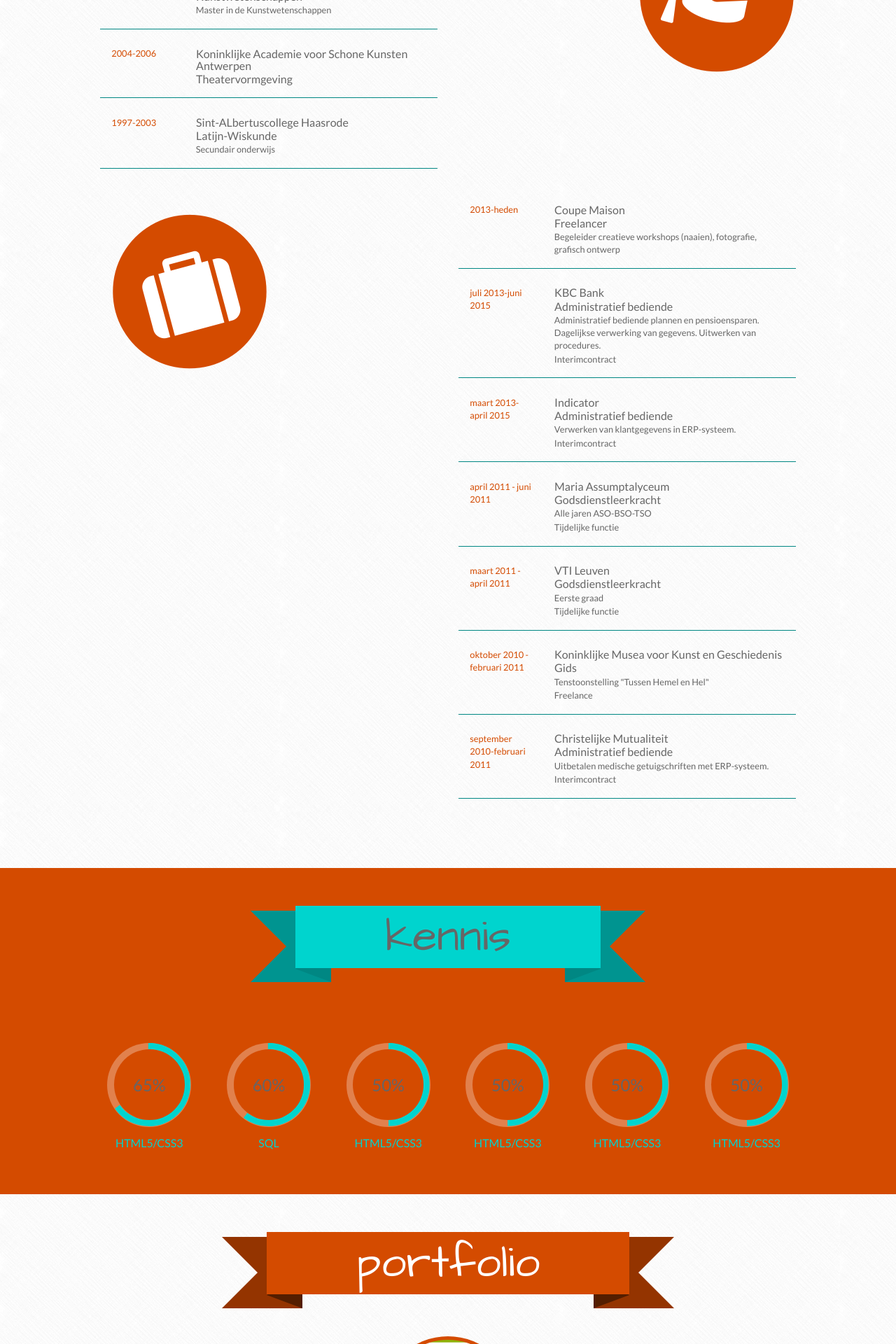
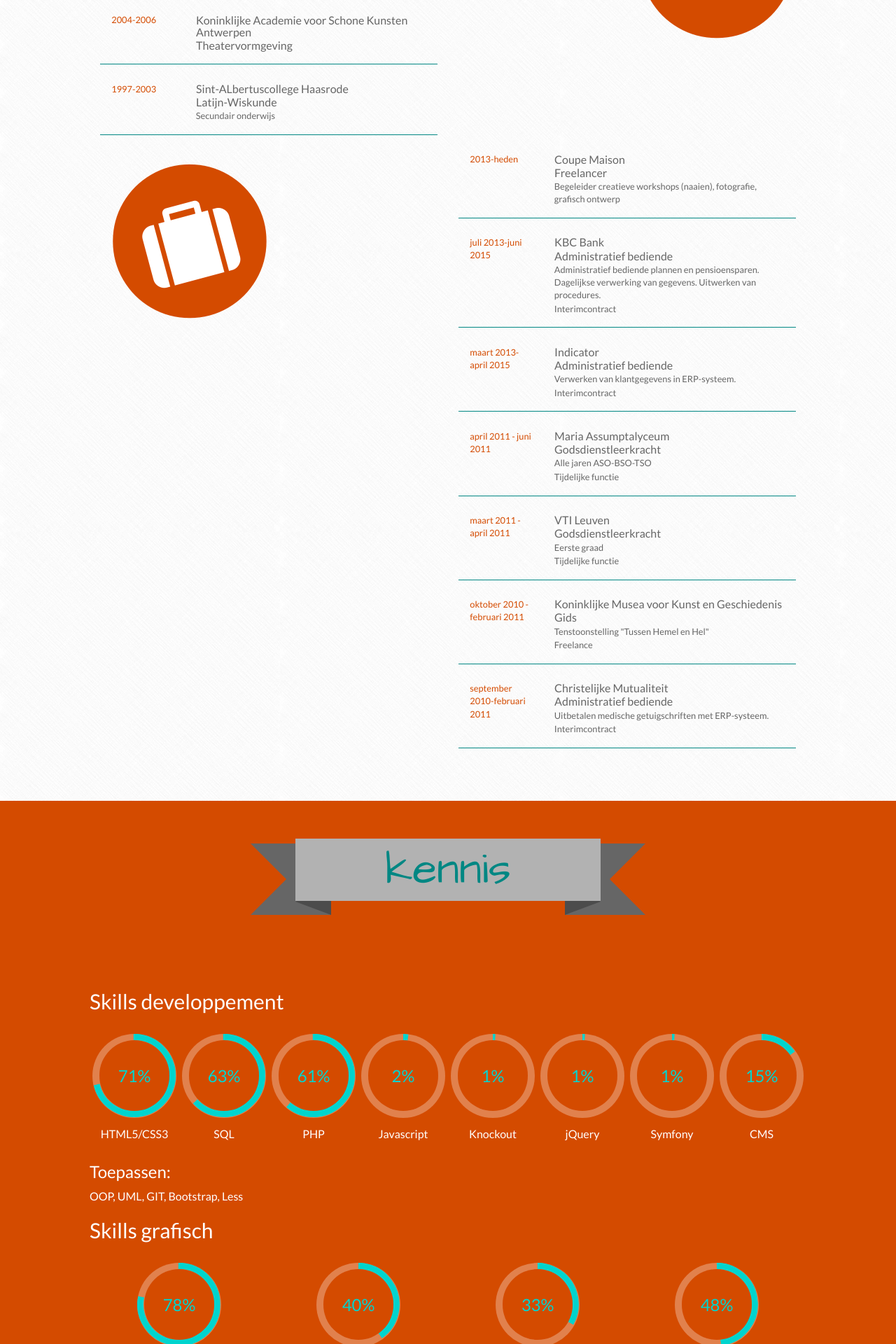
Before and after one commit to InnekeVM/personal-website, a PHP site: page / in a window 1280 px wide. Shown: the part 1640-3560 px from the top of the page at 70% size. Run offline with PHP 8.4, Linux system fonts and the light colour scheme.

Commit message:
contactform toegevoegd
contactform en begin aanvullen skills

```diff
--- a/css/circle.css
+++ b/css/circle.css
@@ -857,5 +857,5 @@
 
 /*tekstkleur*/
 .c100 > span {
-  color: #666666;
+  color: #00D4CE;
 }
--- a/css/innekevanmechelen.css
+++ b/css/innekevanmechelen.css
@@ -112,7 +112,7 @@ header h1 {
 
 }
 #wie h1 {
-    color: #d44b00;
+    color: white;
 
 }
 #wie p{
@@ -123,7 +123,7 @@ blockquote {
 }
 blockquote:before {
     content: open-quote;
-    color:#00D4CE;
+    color:#008783;
     font-family: 'Architects Daughter', cursive;
     font-size: 6em;
     vertical-align: -0.4em;
@@ -132,7 +132,7 @@ blockquote:before {
 }
 blockquote:after {
     content: close-quote;
-    color:#00D4CE;
+    color:#008783;
     font-family: 'Architects Daughter', cursive;
     font-size: 6em;
     vertical-align: -0.5em;
@@ -197,13 +197,17 @@ blockquote p {
     background: #d44b00;
     z-index: 0;
     position: relative;
-    color: #00D4CE;
+    color: white;
 }
 
-#kennis h1 {
-    color: #666666;
+#kennis h1{
+    color: white;
 }
 
+#kennis h2 {
+    color: white;
+    margin-bottom: 1em;
+}
 
 .percent{
     width: 7.5em;
@@ -248,10 +252,11 @@ footer{
     background: #008783;
     z-index: 0;
     position: relative;
+    color: white;
 
 }
 footer h1 {
-    color: #d44b00;
+    color: white;
 }
 
 /*clearfix*/
@@ -287,7 +292,7 @@ footer h1 {
         font-size: 4em;
     }
 
-    h2 {
+    #curriculum h2 {
         display: none;
     }
 
@@ -432,7 +437,10 @@ footer h1 {
         text-align: right;
 
     }
+    #wie h1 {
+        color: #d44b00;
 
+    }
     #wie p {
         text-align: justify;
     }
@@ -459,10 +467,10 @@ footer h1 {
 
     /*curriculum*/
 
-#curriculum h1 {
-    color: #00D4CE;
+    #curriculum h1 {
+        color: white;
 
-}
+    }
     .studie,
     .werk
 
@@ -544,13 +552,24 @@ footer h1 {
 
     /*kennis*/
     /*contact*/
-    .envelop .fa,
+    #kennis h1 {
+        color: #008783;
+    }
+
+    footer h1{
+        color: #d44b00;
+    }
+
+    .github .fa,
     .linkedin .fa{
         color: white;
+        display: block;
     }
-    .envelop .fa-envelope,
+    .github .fa-github-alt,
     .linkedin .fa-linkedin{
         color: #008783;
+
+
     }
     .email {
         width: 100%;
--- a/index.html
+++ b/index.html
@@ -43,21 +43,21 @@
         <section id="wie">
             <div class="center"><h1><span class="ribbon rb-wit"><span class="content">wie</span></span></h1></div>
 
-            <div class="span1 row vertical-center reverse">
+            <article class="span1 row vertical-center reverse">
                 <div class="col-sm-6"><div class="foto col-sm-4"></div></div>
                 <div class="wie col-sm-6">
                     <blockquote><p>Analytisch, leergierig, duizendpoot.  Kunsthistoricus van opleiding, patroontekenaar/creatief geval in bijberoep, webontwikkelaar in wording.</p></blockquote>
                     <p>Een moeilijke professionele zoektocht in de culturele- en modewereld en een steeds duidelijker wordende neus voor analytische denken overgoten met een portie creativiteit leidde mij naar een opleiding tot webontwikkelaar.
                         Veelzijdigheid en een zoektocht naar groeimogelijkheden zijn de sleutelwoorden voor mijn professionele ambities.  Mijn ontstilbare honger naar kennis en mijn uitgebreide interessewereld hoop ik hierbij te kunnen inzetten.</p>
                 </div>
-            </div>
+            </article>
         </section>
 
         <section id="curriculum">
             <div class="center"><h1><span class="ribbon rb-oranje"><span class="content">curriculum</span></span></h1></div>
 
             <div class="span1 row">
-                <section class="opleidingen">
+                <article class="opleidingen">
                     <div class="boek col-sm-6"><span class="hidden-xs fa-stack fa-4x"><i class="hidden-xs fa fa-circle fa-stack-2x"></i><i class="hidden-xs  fa fa-book fa-stack-1x"></i></span><h2>Opleidingen</h2></div>
 
                     <div class=" col-sm-6 ">
@@ -80,9 +80,9 @@
                                 <h4>Manuel en CAD-CAM patroontekenen</h4></div>
                         </div>
                     </div>
-                </section>
+                </article>
 
-                <section class="studies">
+                <article class="studies cf">
                     <div class="hoed pull-sm-right"><span class="hidden-xs fa-stack fa-4x"><i class="hidden-xs fa fa-circle fa-stack-2x"></i><i class="hidden-xs  fa fa-graduation-cap fa-stack-1x"></i></span><h2>Studies</h2></div>
 
                     <div class=" col-sm-6 ">
@@ -117,11 +117,12 @@
                                 <p>Secundair onderwijs</p></div>
                         </div>
                     </div>
-                </section>
+                </article>
 
-                <section id="werk">
+                <article id="werk">
                     <div class="koffer col-sm-6"><span class="hidden-xs fa-stack fa-4x"><i class="hidden-xs fa fa-circle fa-stack-2x"></i><i class="hidden-xs fa fa-suitcase fa-stack-1x"></i></span><h2>Werkervaring</h2></div>
-                    <div class="col-sm-6">
+                    <div class="col-sm-6 pull-right">
+
                         <div class='werk row'>
                             <div class='periode col-sm-3'><p>2013-heden</p></div>
                             <div class="col-sm-9"><h3><a href="#">Coupe Maison</a></h3>
@@ -177,22 +178,20 @@
                                 <p>Interimcontract</p></div>
                         </div>
                     </div>
-                </section>
+                </article>
             </div>
         </section>
 
         <section id="kennis">
-            <div class="center"><h1><span class="ribbon rb-blauw"><span class="content">kennis</span></span></h1></div>
+            <div class="center"><h1><span class="ribbon rb-grijs"><span class="content">kennis</span></span></h1></div>
             <div class="span1">
-                <section id="talen">
+                <h2> Skills developpement</h2>
+                <div id="informatica" class="center">
 
-
-                </section>
-                <section id="informatica" class="center">
                     <div class="percent">
                         <div>
-                            <div class="c100 p65 grootte">
-                                <span>65%</span>
+                            <div class="c100 p71 grootte">
+                                <span>71%</span>
                                 <div class="slice">
                                     <div class="bar"></div>
                                     <div class="fill"></div>
@@ -206,8 +205,8 @@
 
                     <div class="percent">
                         <div>
-                            <div class="c100 p60 grootte">
-                                <span>60%</span>
+                            <div class="c100 p63 grootte">
+                                <span>63%</span>
                                 <div class="slice">
                                     <div class="bar"></div>
                                     <div class="fill"></div>
@@ -221,8 +220,8 @@
 
                     <div class="percent ">
                         <div>
-                            <div class="c100 p50 grootte">
-                                <span>50%</span>
+                            <div class="c100 p61 grootte">
+                                <span>61%</span>
                                 <div class="slice">
                                     <div class="bar"></div>
                                     <div class="fill"></div>
@@ -230,14 +229,14 @@
                             </div>
                         </div>
                         <div class="skill">
-                            <p>HTML5/CSS3</p>
+                            <p>PHP</p>
                         </div>
                     </div>
 
                     <div class="percent ">
                         <div>
-                            <div class="c100 p50 grootte">
-                                <span>50%</span>
+                            <div class="c100 p2 grootte">
+                                <span>2%</span>
                                 <div class="slice">
                                     <div class="bar"></div>
                                     <div class="fill"></div>
@@ -245,14 +244,14 @@
                             </div>
                         </div>
                         <div class="skill">
-                            <p>HTML5/CSS3</p>
+                            <p>Javascript</p>
                         </div>
                     </div>
 
                     <div class="percent ">
                         <div>
-                            <div class="c100 p50 grootte">
-                                <span>50%</span>
+                            <div class="c100 p1 grootte">
+                                <span>1%</span>
                                 <div class="slice">
                                     <div class="bar"></div>
                                     <div class="fill"></div>
@@ -260,14 +259,14 @@
                             </div>
                         </div>
                         <div class="skill">
-                            <p>HTML5/CSS3</p>
+                            <p>Knockout</p>
                         </div>
                     </div>
 
                     <div class="percent ">
                         <div>
-                            <div class="c100 p50 grootte">
-                                <span>50%</span>
+                            <div class="c100 p1 grootte">
+                                <span>1%</span>
                                 <div class="slice">
                                     <div class="bar"></div>
                                     <div class="fill"></div>
@@ -275,13 +274,116 @@
                             </div>
                         </div>
                         <div class="skill">
-                            <p>HTML5/CSS3</p>
+                            <p>jQuery</p>
                         </div>
                     </div>
 
-                </section>
+                    <div class="percent ">
+                        <div>
+                            <div class="c100 p1 grootte">
+                                <span>1%</span>
+                                <div class="slice">
+                                    <div class="bar"></div>
+                                    <div class="fill"></div>
+                                </div>
+                            </div>
+                        </div>
+                        <div class="skill">
+                            <p>Symfony</p>
+                        </div>
+                    </div>
+
+                    <div class="percent ">
+                        <div>
+                            <div class="c100 p15 grootte">
+                                <span>15%</span>
+                                <div class="slice">
+                                    <div class="bar"></div>
+                                    <div class="fill"></div>
+                                </div>
+                            </div>
+                        </div>
+                        <div class="skill">
+                            <p>CMS</p>
+                        </div>
+                    </div>
+                </div>
+                <h3>Toepassen:</h3>
+                <p>OOP, UML, GIT, Bootstrap, Less</p>
+
+                    <h2> Skills grafisch</h2>
+                    <div id="grafisch" class="center">
+                        <div class="percent ">
+                            <div>
+                                <div class="c100 p78 grootte">
+                                    <span>78%</span>
+                                    <div class="slice">
+                                        <div class="bar"></div>
+                                        <div class="fill"></div>
+                                    </div>
+                                </div>
+                            </div>
+                            <div class="skill">
+                                <p>Inkscape</p>
+                            </div>
+                        </div>
+
+                        <div class="percent ">
+                            <div>
+                                <div class="c100 p40 grootte">
+                                    <span>40%</span>
+                                    <div class="slice">
+                                        <div class="bar"></div>
+                                        <div class="fill"></div>
+                                    </div>
+                                </div>
+                            </div>
+                            <div class="skill">
+                                <p>Gimp</p>
+                            </div>
+                        </div>
+
+                        <div class="percent ">
+                            <div>
+                                <div class="c100 p33 grootte">
+                                    <span>33%</span>
+                                    <div class="slice">
+                                        <div class="bar"></div>
+                                        <div class="fill"></div>
+                                    </div>
+                                </div>
+                            </div>
+                            <div class="skill">
+                                <p>Scribus</p>
+                            </div>
+                        </div>
+
+                         <div class="percent ">
+                            <div>
+                                <div class="c100 p48 grootte">
+                                    <span>48%</span>
+                                    <div class="slice">
+                                        <div class="bar"></div>
+                                        <div class="fill"></div>
+                                    </div>
+                                </div>
+                            </div>
+                            <div class="skill">
+                                <p>Illustrator</p>
+                            </div>
+                        </div>
+
+
+                    </div>
+                </div>
+                <div id="talen">
+
+
+                </div>
+
             </div>
         </section>
+
         <section id="portfolio">
             <div class="center"><h1><span class="ribbon rb-oranje"><span class="content">portfolio</span></span></h1></div>
             <div class="span1 portfolio">
@@ -289,14 +391,44 @@
                 <div class="center"><p>Oefening HTML/CSS</p></div>
             </div>
         </section>
+
         <footer>
             <div class="span1">
                 <div class="center"><h1><span class="ribbon rb-grijs"><span class="content">contact</span></span></h1></div>
-                <div class="email row vertical-center pull-left"><div class="envelop"><span class="hidden-xs fa-stack fa-lg"><i class="hidden-xs fa fa-circle fa-stack-2x"></i><i class="hidden-xs  fa fa-envelope fa-stack-1x"></i></span><h2>e-mail</h2></div>
-                    <p>innekevanmechelen@gmail.com</p></div>
-                <div class="linkedin"><span class="hidden-xs fa-stack fa-lg"><i class="hidden-xs fa fa-circle fa-stack-2x"></i><i class="hidden-xs  fa fa-linkedin fa-stack-1x"></i></span><h2>e-mail</h2></div>
+
+
+                <form class="form-horizontal" role="form" method="post" action="#">
+                    <div class="form-group">
+                        <label class="control-label col-sm-offset-1 col-sm-2">Naam:</label>
+                        <div class="col-sm-6">
+                            <input type="text" class="form-control" name="naam" placeholder="Jouw Naam">
+                        </div>
                     </div>
 
+                    <div class="form-group">
+                        <label class="control-label col-sm-offset-1 col-sm-2">Email</label>
+                        <div class="col-sm-6">
+                            <input type="email"  class="form-control" name="email" placeholder="e-mailadres">
+                        </div>
+                    </div>
+
+                    <div class="form-group">
+                        <label class="control-label col-sm-offset-1 col-sm-2">bericht</label>
+                        <div class="col-sm-6">
+                            <textarea name="bericht"  class="form-control" >Jouw bericht</textarea>
+                        </div>
+                    </div>
+                    <div class="form-group">
+                        <div class="col-sm-offset-3 col-sm-10">
+                            <button type="submit" class="btn btn-default">Verzenden</button>
+                        </div>
+                    </div>
+                </form>
+                <div class="center">
+                    <div class="linkedin"><span class="hidden-xs fa-stack fa-lg"><i class="hidden-xs fa fa-circle fa-stack-2x"></i><i class="hidden-xs  fa fa-linkedin fa-stack-1x"></i></span></div>
+                    <div class="github"><span class="hidden-xs fa-stack fa-lg"><i class="hidden-xs fa fa-circle fa-stack-2x"></i><i class="hidden-xs  fa fa-github-alt fa-stack-1x"></i></span></div>
+                </div>
+            </div>
         </footer>
 
     </body>
```
Lines whose indentation alone changed are shown as unchanged.
